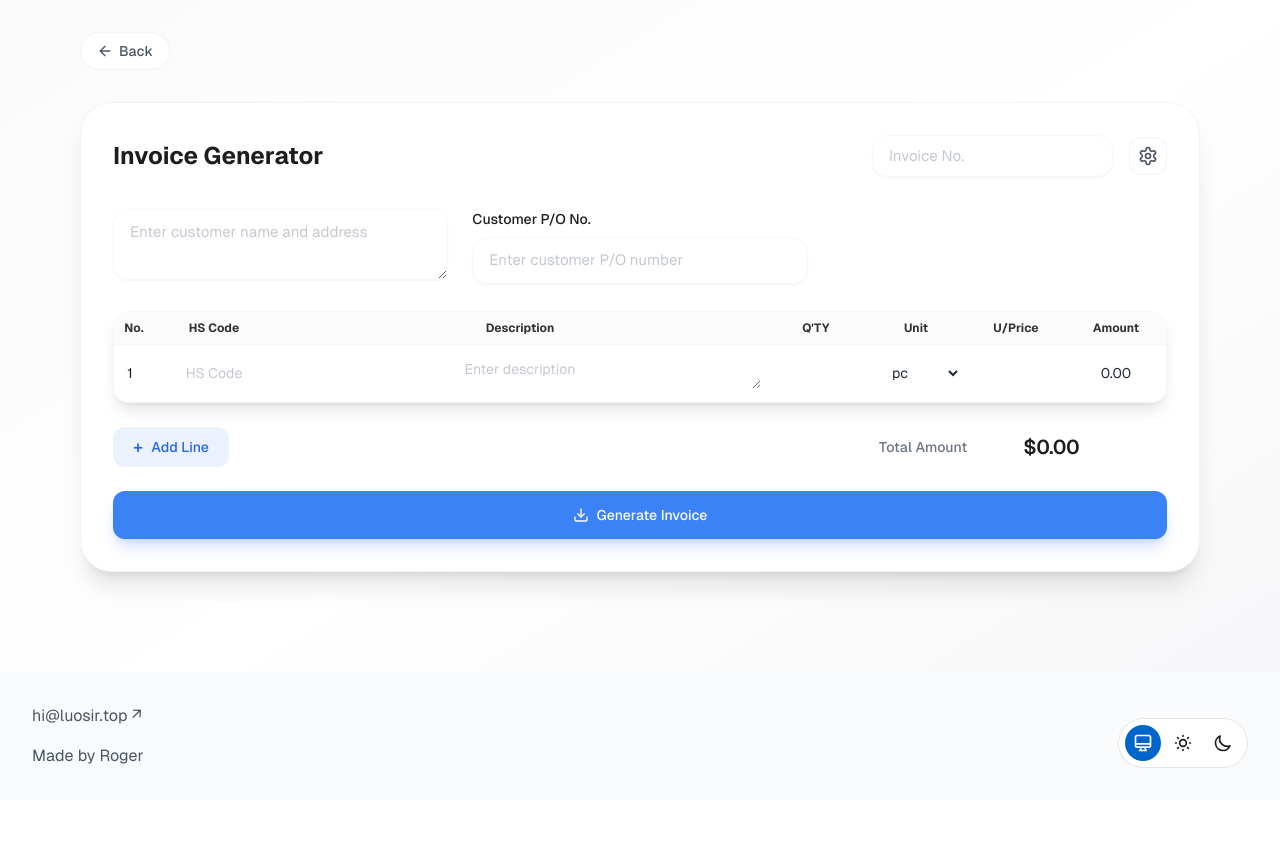
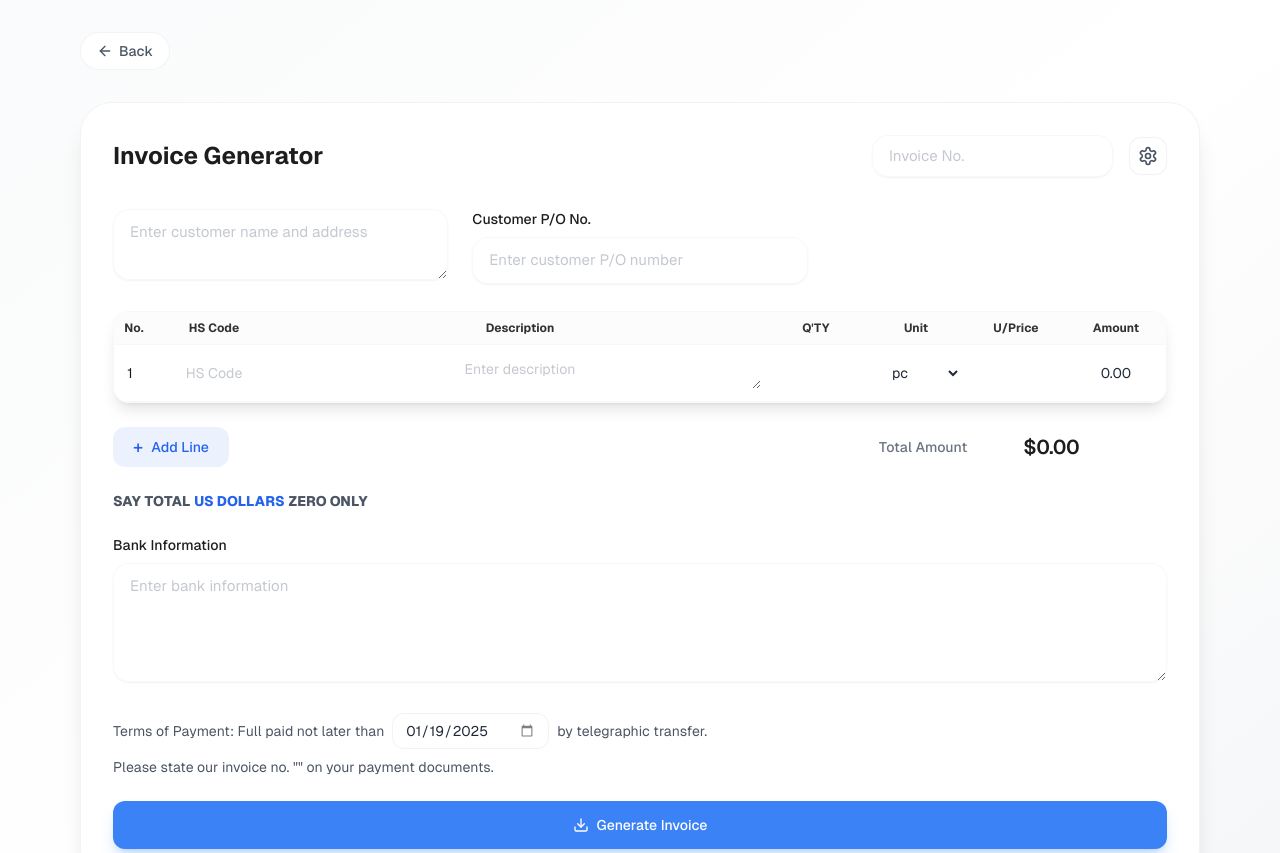
Before and after one commit to luocompany/luosir, a Next.js app: page /invoice in a window 1280 px wide. Shown: the top 853 px of the page. Before the commit the page ends 800 px from the top, so only its background shows below. Built offline with nearby package versions, Linux system fonts and the light colour scheme.

Commit message:
发票-大写金额-4

```diff
--- a/app/invoice/page.tsx
+++ b/app/invoice/page.tsx
@@ -1,6 +1,6 @@
 "use client";
 
-import { useState } from 'react';
+import { useState, useEffect, useMemo } from 'react';
 import Footer from '../components/Footer';
 import { ArrowLeft, Download, Settings } from 'lucide-react';
 import Link from 'next/link';
@@ -15,6 +15,12 @@ interface LineItem {
   amount: number;
 }
 
+interface AmountInWords {
+  dollars: string;
+  cents: string;
+  hasDecimals: boolean;
+}
+
 interface InvoiceData {
   invoiceNo: string;
   date: string;
@@ -27,6 +33,9 @@ interface InvoiceData {
   shippingTerms: string;
   portOfLoading: string;
   portOfDischarge: string;
+  bankInfo: string;
+  paymentDate: string;
+  amountInWords: AmountInWords;
 }
 
 interface SettingsData {
@@ -62,6 +71,12 @@ const numberInputClassName = `${tableInputClassName}
   text-center`;
 
 export default function Invoice() {
+  const getDefaultPaymentDate = (invoiceDate: string) => {
+    const date = new Date(invoiceDate);
+    date.setMonth(date.getMonth() + 1);
+    return date.toISOString().split('T')[0];
+  };
+
   const [invoiceData, setInvoiceData] = useState<InvoiceData>({
     invoiceNo: '',
     date: new Date().toISOString().split('T')[0],
@@ -81,7 +96,14 @@ export default function Invoice() {
     paymentTerms: 'T/T IN ADVANCE',
     shippingTerms: 'FOB SHANGHAI',
     portOfLoading: 'SHANGHAI, CHINA',
-    portOfDischarge: ''
+    portOfDischarge: '',
+    bankInfo: '',
+    paymentDate: getDefaultPaymentDate(new Date().toISOString().split('T')[0]),
+    amountInWords: {
+      dollars: '',
+      cents: '',
+      hasDecimals: false
+    }
   });
 
   const [editingUnitPriceIndex, setEditingUnitPriceIndex] = useState<number | null>(null);
@@ -143,6 +165,92 @@ export default function Invoice() {
   const getTotalAmount = () => {
     return invoiceData.items.reduce((sum, item) => sum + item.amount, 0);
   };
+
+  const numberToWords = (num: number) => {
+    const getCurrencyPrefix = () => {
+      switch(invoiceData.currency) {
+        case 'USD': return 'SAY TOTAL US DOLLARS ';
+        case 'EUR': return 'SAY TOTAL EUROS ';
+        case 'CNY': return 'SAY TOTAL CHINESE YUAN ';
+        default: return 'SAY TOTAL ';
+      }
+    };
+
+    const ones = ['', 'ONE', 'TWO', 'THREE', 'FOUR', 'FIVE', 'SIX', 'SEVEN', 'EIGHT', 'NINE'];
+    const tens = ['', '', 'TWENTY', 'THIRTY', 'FORTY', 'FIFTY', 'SIXTY', 'SEVENTY', 'EIGHTY', 'NINETY'];
+    const teens = ['TEN', 'ELEVEN', 'TWELVE', 'THIRTEEN', 'FOURTEEN', 'FIFTEEN', 'SIXTEEN', 'SEVENTEEN', 'EIGHTEEN', 'NINETEEN'];
+
+    const convertLessThanThousand = (n: number): string => {
+      if (n === 0) return '';
+
+      if (n < 10) return ones[n];
+
+      if (n < 20) return teens[n - 10];
+
+      if (n < 100) {
+        return tens[Math.floor(n / 10)] + (n % 10 !== 0 ? '-' + ones[n % 10] : '');
+      }
+
+      const hundred = ones[Math.floor(n / 100)] + ' HUNDRED';
+      const remainder = n % 100;
+      if (remainder === 0) return hundred;
+      return hundred + ' AND ' + convertLessThanThousand(remainder);
+    };
+
+    const convert = (n: number): string => {
+      if (n === 0) return 'ZERO';
+
+      const billion = Math.floor(n / 1000000000);
+      const million = Math.floor((n % 1000000000) / 1000000);
+      const thousand = Math.floor((n % 1000000) / 1000);
+      const remainder = n % 1000;
+
+      let result = '';
+
+      if (billion) result += convertLessThanThousand(billion) + ' BILLION ';
+      if (million) result += convertLessThanThousand(million) + ' MILLION ';
+      if (thousand) result += convertLessThanThousand(thousand) + ' THOUSAND, ';
+      if (remainder) result += convertLessThanThousand(remainder);
+
+      return result.trim();
+    };
+
+    const dollars = Math.floor(num);
+    const cents = Math.round((num - dollars) * 100);
+
+    let result = getCurrencyPrefix();
+    result += convert(dollars);
+
+    if (cents > 0) {
+      return {
+        dollars: result,
+        cents: `${convert(cents)} CENT${cents === 1 ? '' : 'S'}`,
+        hasDecimals: true
+      };
+    } else {
+      return {
+        dollars: result + ' ONLY',
+        cents: '',
+        hasDecimals: false
+      };
+    }
+  };
+
+  const total = useMemo(() => getTotalAmount(), [invoiceData.items]);
+
+  useEffect(() => {
+    setInvoiceData(prev => ({
+      ...prev,
+      amountInWords: numberToWords(total)
+    }));
+  }, [total, invoiceData.currency]);
+
+  useEffect(() => {
+    setInvoiceData(prev => ({
+      ...prev,
+      paymentDate: getDefaultPaymentDate(prev.date)
+    }));
+  }, [invoiceData.date]);
 
   const handleSubmit = (e: React.FormEvent) => {
     e.preventDefault();
@@ -444,6 +552,63 @@ export default function Invoice() {
               </div>
             </div>
 
+            <div className="mt-4">
+              <div className="text-sm font-extrabold text-gray-600 dark:text-gray-400 flex gap-1">
+                <span>SAY TOTAL</span>
+                <span className="text-blue-600 dark:text-blue-400">
+                  {(() => {
+                    switch(invoiceData.currency) {
+                      case 'USD': return 'US DOLLARS';
+                      case 'EUR': return 'EUROS';
+                      case 'CNY': return 'CHINESE YUAN';
+                      default: return '';
+                    }
+                  })()}
+                </span>
+                <span>
+                  {invoiceData.amountInWords.dollars.split(' ').slice(4).join(' ')}
+                </span>
+                {invoiceData.amountInWords.hasDecimals && (
+                  <span className="text-red-500">AND</span>
+                )}
+                <span>{invoiceData.amountInWords.cents}</span>
+              </div>
+            </div>
+
+            <div className="space-y-2">
+              <label className="block text-sm font-medium">Bank Information</label>
+              <textarea
+                value={invoiceData.bankInfo}
+                onChange={e => setInvoiceData(prev => ({ ...prev, bankInfo: e.target.value }))}
+                className={`${inputClassName} min-h-[100px]`}
+                placeholder="Enter bank information"
+                rows={4}
+              />
+            </div>
+
+            <div className="space-y-2 text-sm text-gray-600 dark:text-gray-400">
+              <p className="flex items-center gap-2">
+                Terms of Payment: Full paid not later than
+                <input
+                  type="date"
+                  value={invoiceData.paymentDate}
+                  onChange={e => setInvoiceData(prev => ({ ...prev, paymentDate: e.target.value }))}
+                  className={`
+                    !py-1.5 !px-3 w-auto inline-block
+                    rounded-xl bg-white/90 dark:bg-gray-800/90
+                    border border-gray-200/50 dark:border-gray-700/50
+                    focus:outline-none focus:ring-2 focus:ring-blue-500/40
+                    hover:border-gray-300/50 dark:hover:border-gray-600/50
+                    text-gray-800 dark:text-gray-200
+                    transition-all duration-300
+                    cursor-pointer
+                  `}
+                />
+                by telegraphic transfer.
+              </p>
+              <p>Please state our invoice no. "{invoiceData.invoiceNo}" on your payment documents.</p>
+            </div>
+
             <button
               type="submit"
               className="w-full px-6 py-3.5 rounded-xl
```
